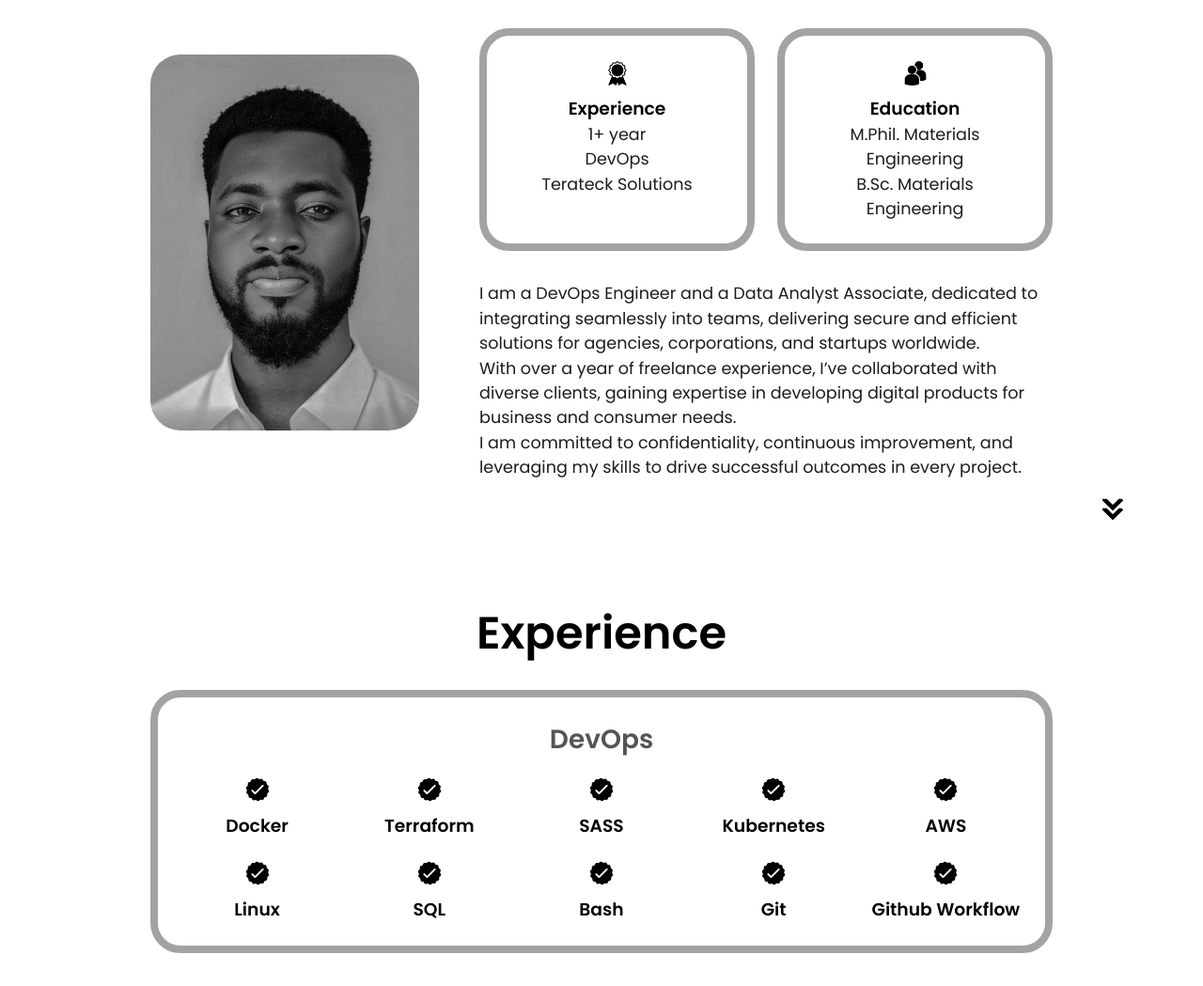
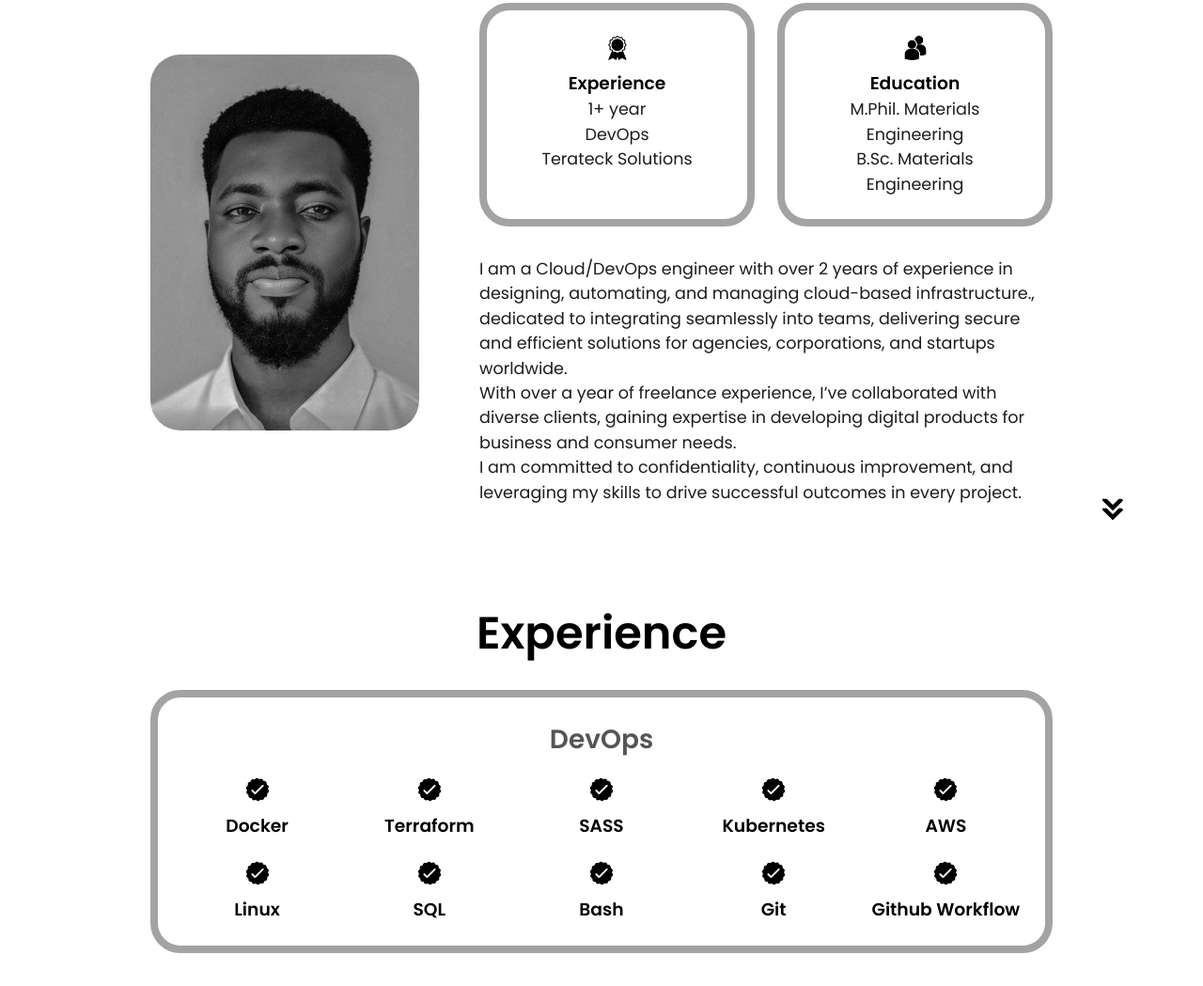
Before and after one commit to Chinonsowasky25/chinonso, a plain HTML site: page index.html in a window 1280 px wide. Shown: the part 1066-2115 px from the top of the page at 94% size. Drawn offline with Linux system fonts and the light colour scheme.

Commit message:
Update index.html

```diff
--- a/index.html
+++ b/index.html
@@ -105,7 +105,8 @@
           </div>
           <div class="text-container">
            <p>
-             I am a DevOps Engineer and a Data Analyst Associate, dedicated to integrating seamlessly into teams, delivering secure and efficient solutions for agencies, corporations, and startups worldwide.
+             I am a Cloud/DevOps engineer with over 2 years of experience in designing, automating, and managing cloud-based
+infrastructure., dedicated to integrating seamlessly into teams, delivering secure and efficient solutions for agencies, corporations, and startups worldwide.
              <br>With over a year of freelance experience, I’ve collaborated with diverse clients, gaining expertise in developing digital products for business and consumer needs.
              <br>I am committed to confidentiality, continuous improvement, and leveraging my skills to drive successful outcomes in every project.
             </p>
@@ -335,7 +336,7 @@
             class="icon contact-icon phone-icon"
           />
           <p>
-            <a href="tel:+233545271301">(+233) 054-527-1301</a>
+            <a href="tel:+2348104084683"
           </p>
         </div>
       </div>
```
